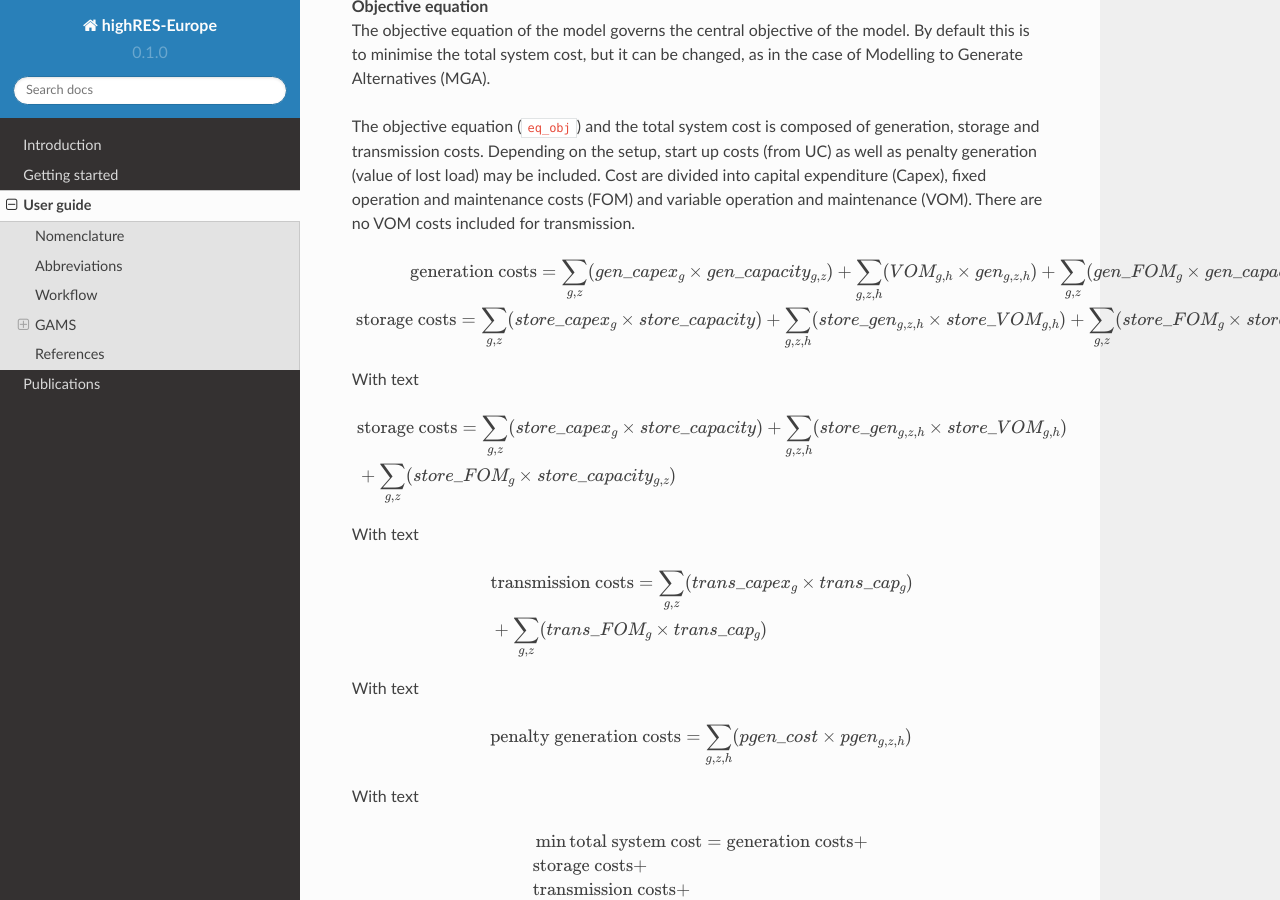
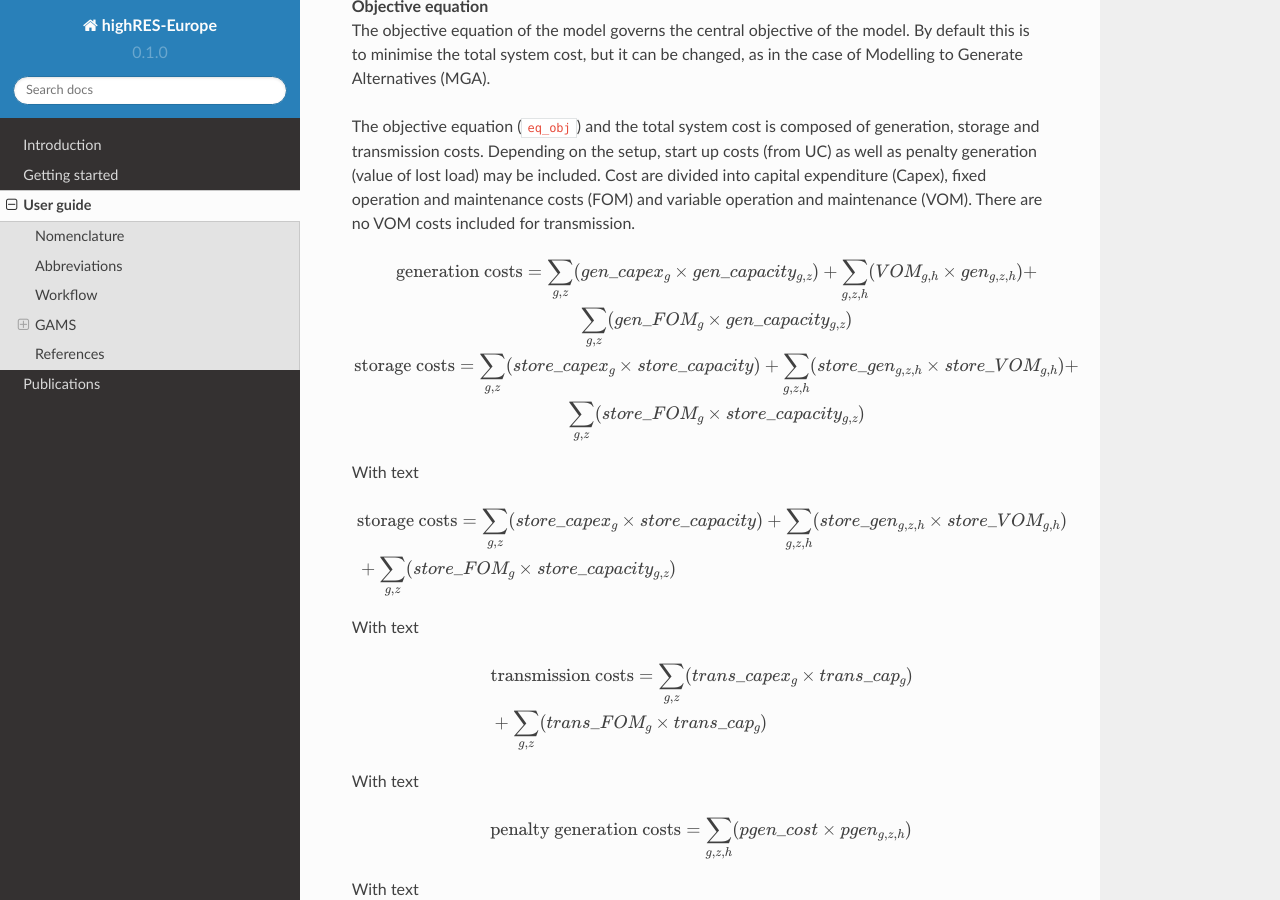
Before and after one commit to highRES-model/highRES-Europe-WF, a Sphinx documentation site: the page built from docs/source/user_guide.rst, in a window 1280 px wide and 900 px high, scrolled down 942 px. Built offline with Sphinx 7.4.7 and the Read the Docs theme 2.0.0, drawn with Linux system fonts in a browser that asks for light colours.

Commit message:
doc eqn fmt

```diff
--- a/docs/source/user_guide.rst
+++ b/docs/source/user_guide.rst
@@ -41,9 +41,9 @@ The objective equation (``eq_obj``) and the total system cost is composed of gen
    :nowrap:
 
    \begin{gather*}
-   \text{generation costs} = \sum_{g,z}(gen\_capex_{g} \times gen\_capacity_{g,z}) + \sum_{g,z,h}(VOM_{g,h} \times gen_{g,z,h}) + \sum_{g,z}(gen\_FOM_{g} \times gen\_capacity_{g,z}) \\
+   \text{generation costs} = \sum_{g,z}(gen\_capex_{g} \times gen\_capacity_{g,z}) + \sum_{g,z,h}(VOM_{g,h} \times gen_{g,z,h}) + \\ \sum_{g,z}(gen\_FOM_{g} \times gen\_capacity_{g,z}) \\
 
-   \text{storage costs} = \sum_{g,z}(store\_capex_{g} \times store\_capacity) + \sum_{g,z,h}(store\_gen_{g,z,h} \times store\_VOM_{g,h}) + \sum_{g,z}(store\_FOM_{g} \times store\_capacity_{g,z})
+   \text{storage costs} = \sum_{g,z}(store\_capex_{g} \times store\_capacity) + \sum_{g,z,h}(store\_gen_{g,z,h} \times store\_VOM_{g,h}) + \\ \sum_{g,z}(store\_FOM_{g} \times store\_capacity_{g,z})
 
    \end{gather*}
 With text
```
